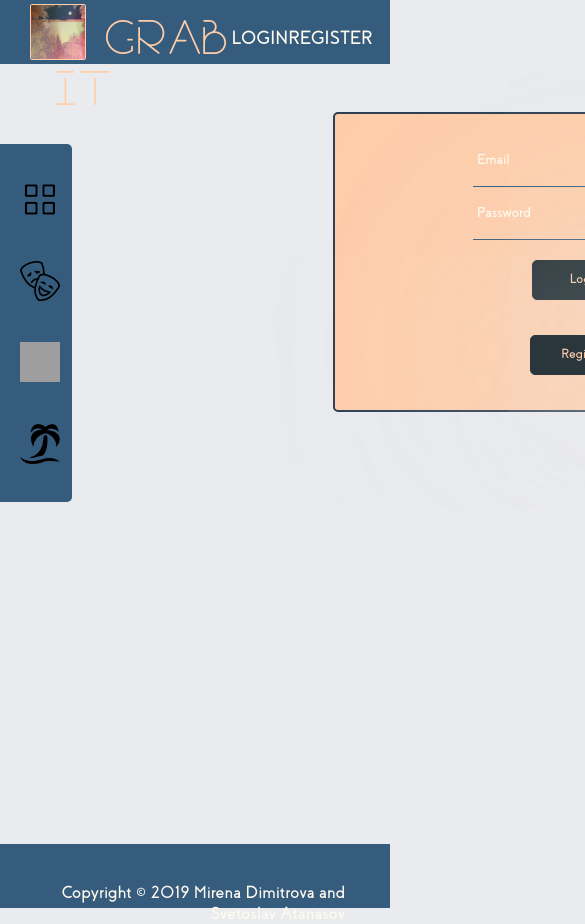
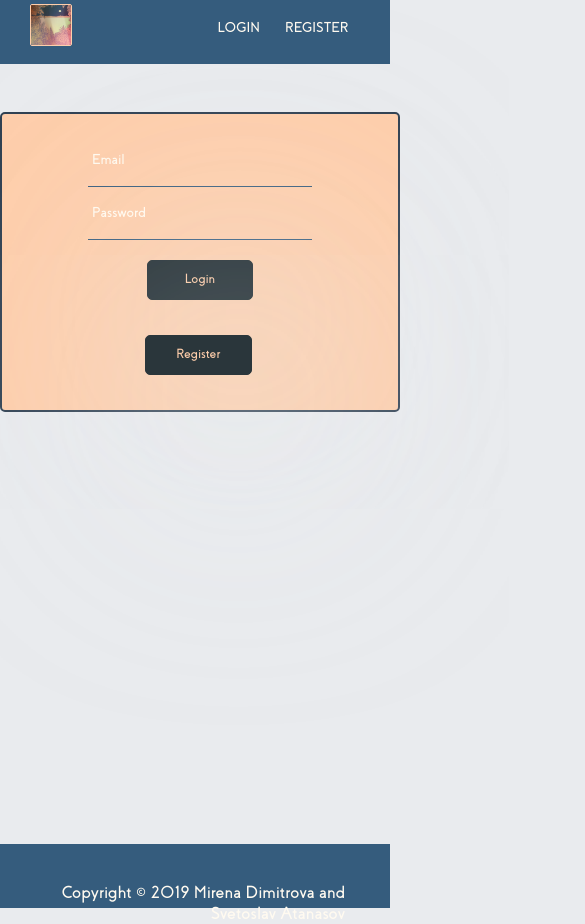
Before and after one commit to Svetoslav-Atanasov/Final-project, a React (Create React App) app: page /loginPage in a window 390 px wide. Shown: the top 924 px of the page, 585 px wide, since content can reach past the window. Built offline with nearby package versions, Linux system fonts and the light colour scheme; grey boxes are pictures that could not be loaded.

Commit message:
added responsive design

```diff
--- a/src/Admin/addOffer.module.css
+++ b/src/Admin/addOffer.module.css
@@ -46,3 +46,29 @@
         font-family: "Coves";
         font-size: 1.03em;
     }
+
+    @media only screen and (max-width: 1366px) {
+        .articleOfferBoth {
+            flex-direction: column;
+            width: 450px;
+        }
+        .articleOfferLeft {
+            margin-bottom: 50px;
+        }
+    }
+
+    @media only screen and (max-width: 1024px) {
+        .articleOfferBoth {
+            width: 300px;
+            margin-left: 50px;
+        }
+        .articleOfferLeft {
+            width: 220px;
+        }
+        .articleOfferLeft textarea {
+            width: 200px;
+        }
+        .readyButton {
+            margin-left: 40px
+        }
+    }
--- a/src/App/App.css
+++ b/src/App/App.css
@@ -8,3 +8,21 @@
     margin: 3em auto;
     width: 1170px;
 }
+
+@media only screen and (max-width: 1366px) {
+    .wrapper {
+        max-width: 800px;
+    }
+}
+
+@media only screen and (max-width: 1024px) {
+    .wrapper {
+        max-width: 600px;
+    }
+}
+
+@media only screen and (max-width: 812px) {
+    .wrapper {
+        max-width: 400px;
+    }
+}
--- a/src/Header/Header.module.css
+++ b/src/Header/Header.module.css
@@ -83,36 +83,25 @@
     width: 7em;
 }
 
-
-/* .linkNav {
-    color: #3a3e47;
-    display: inline-block;
-    height: 100%;
-    font-size: 16px;
-    /* text-decoration: none; */
-
-
-/* text-transform: uppercase; */
-
-
-/* display: flex;
-    align-items: center;
-    padding: 0 3px;
-} */
-
-
-/* .linkNav:hover {
-    color: #ffaa3b;
+@media only screen and (max-width: 812px) {
+    .Header img {
+        width: 25px;
+        height: 25px;
+    }
+    .login {
+        font-size: 15px;
+    }
+    .navPanelButtons {
+        margin-right: 25px;
+    }
 }
 
-.linkNav:active {
-    color: #ffaa3b;
-    border-top: 4px solid #ffaa3b;
-    font-weight: 700;
-} */
-
-
-/* .ActiveLink {
-    background: green;
-    color: yellow;
-} */
+@media only screen and (max-width: 568px) {
+    /* .Header img {
+        width: 15px;
+        height: 15px;
+    } */
+    .login {
+        font-size: 12px;
+    }
+}
--- a/src/OfferDetails/OfferDetails.module.css
+++ b/src/OfferDetails/OfferDetails.module.css
@@ -93,3 +93,21 @@
         font-size: 2em;
         text-align: center;
     }
+
+    @media only screen and (max-width: 1024px) {
+        .topFlex {
+            flex-direction: column;
+        }
+        .upperFlex {
+            flex-direction: column;
+        }
+        .middleFlex {
+            flex-direction: column;
+        }
+        .bottomFlex {
+            flex-direction: column;
+        }
+        .singleDisplayImage {
+            width: 340px;
+        }
+    }
--- a/src/SideMenu/SideMenu.module.css
+++ b/src/SideMenu/SideMenu.module.css
@@ -26,9 +26,21 @@ ul {
 }
 
 
-/* sidemenu paragraphs */
+/*  paragraphs */
 
 ul p {
     cursor: pointer;
     outline: none;
 }
+
+@media only screen and (max-width: 1024px) {
+    .sideMenu {
+        max-width: 12em;
+    }
+}
+
+@media only screen and (max-width: 812px) {
+    .sideMenu {
+        display: none;
+    }
+}
--- a/src/UI/Logo/Logo.module.css
+++ b/src/UI/Logo/Logo.module.css
@@ -25,3 +25,21 @@
     top: 4px;
     left: 30px;
 }
+
+@media only screen and (max-width: 1024px) {
+    .logo {
+        /* font-size: 40px; */
+        visibility: hidden;
+    }
+}
+
+@media only screen and (max-width: 1024px) {
+    .logo {
+        /* font-size: 40px; */
+        visibility: hidden;
+    }
+    .logoMainImage {
+        height: 40px !important;
+        width: 40px !important;
+    }
+}
--- a/src/VoucherTemplate/VoucherTemplate.module.css
+++ b/src/VoucherTemplate/VoucherTemplate.module.css
@@ -52,3 +52,9 @@
         padding: 10px 4px;
         margin: 15px 5px 15px 0px;
     }
+
+    @media only screen and (max-width: 1024px) {
+        .Content {
+            flex-direction: column;
+        }
+    }
```
